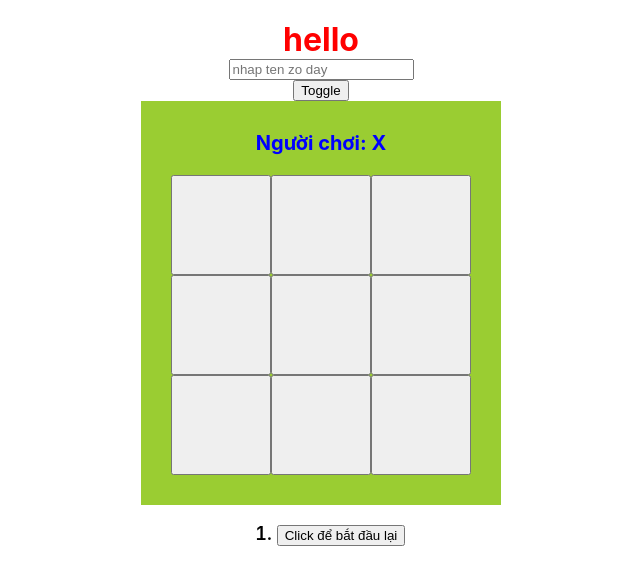
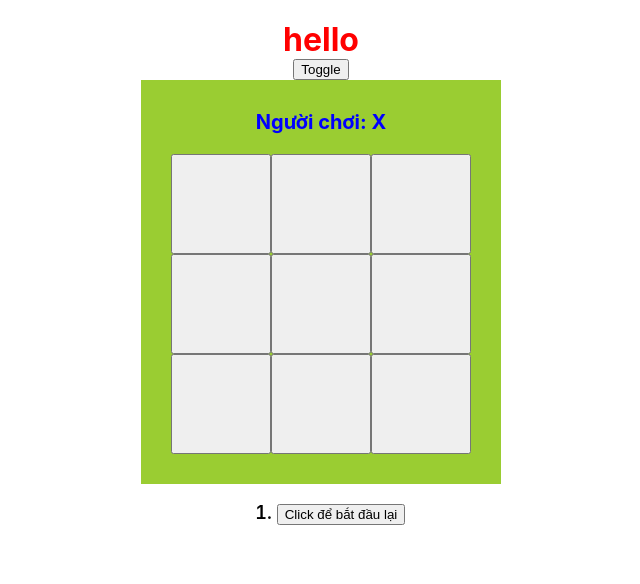
Before and after one commit to vietduongquoc/training-react, a React (Create React App) app in the folder my-app/: page / in a window 1280 px wide. Shown: the top 584 px of the page, without its empty margins (319-959 px from the left). Built offline with nearby package versions, Linux system fonts and the light colour scheme.

Commit message:
Implement element paragraph

```diff
--- a/my-app/src/tictactoe.js
+++ b/my-app/src/tictactoe.js
@@ -60,11 +60,11 @@
     <h1>hello</h1>
   )
 }
-function Input() {
-  return(
-    <input placeholder='nhap ten zo day'/>
-  )
-}
+// function Input() {
+//   return(
+//     <input placeholder='nhap ten zo day'/>
+//   )
+// }
 export default function Game() {
   const [history, setHistory] = useState([Array(9).fill(null)]);
   const [currentMove, setCurrentMove] = useState(0);
@@ -100,7 +100,7 @@
   return (
     <div className="game">
       <Title />
-      <Input />
+      {/* <Input /> */}
       <button onClick={() => setShow(!show)}>Toggle</button>
       {show && <Content />}
       {/* {show && <Exams />} */}
```
